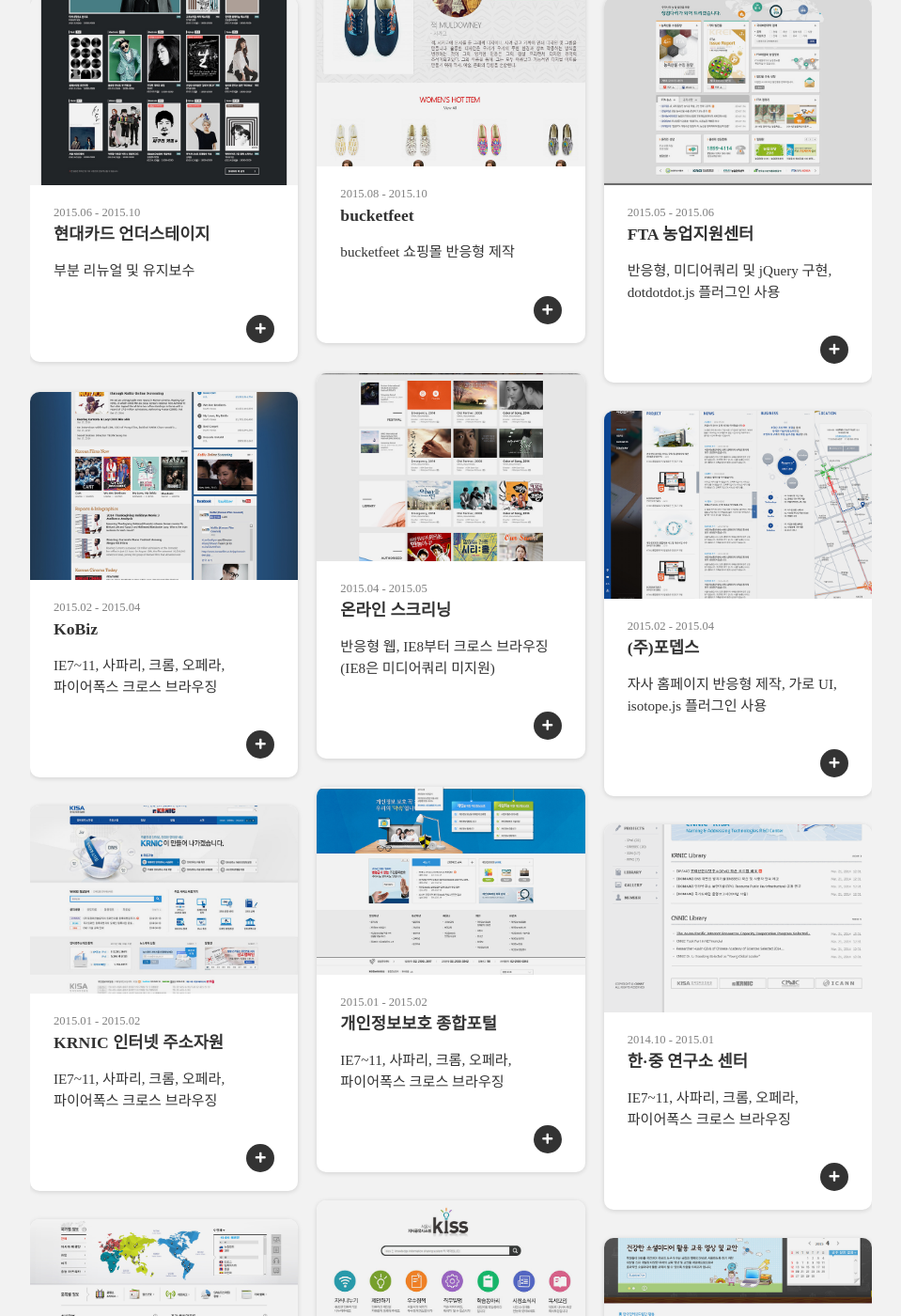
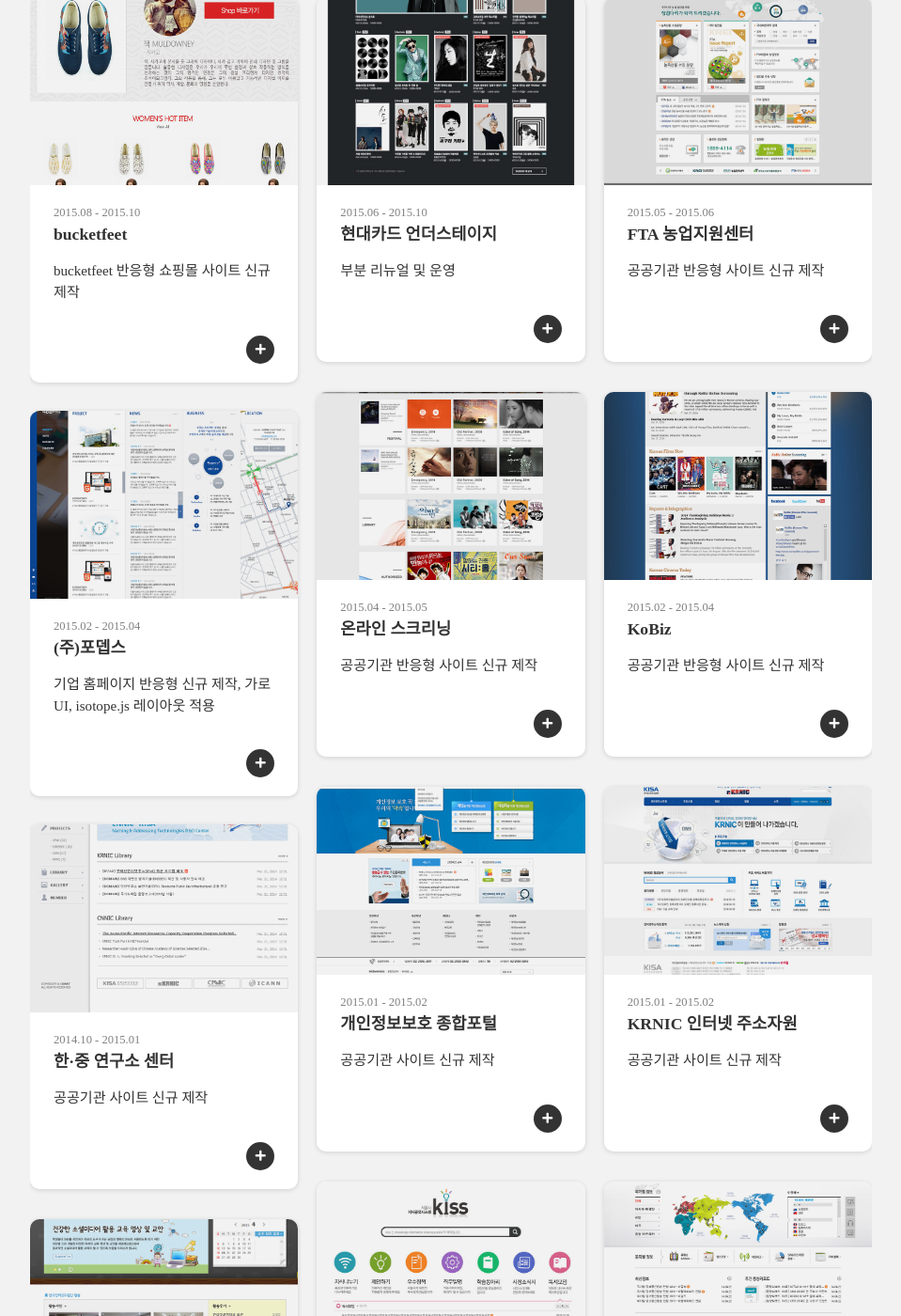
Before and after one commit to JeongrakChoi/JeongrakChoi.github.io, a Jekyll site: the page built from portfolio.html, in a window 1280 px wide and 1400 px high, scrolled down 2861 px. Shown: the whole window at 94% size, without its empty margins (160-1119 px from the left). Built offline with Jekyll 4.4.1, drawn with Linux system fonts in a browser that asks for light colours; nearby versions of some CDN libraries; some web fonts are replaced; some of the changed text lies outside the part shown.

Commit message:
Update projects.yml

```diff
--- a/_data/projects.yml
+++ b/_data/projects.yml
@@ -16,7 +16,7 @@
     date : 2021.02 - 2021.04
     title : 뉴스스퀘어
     summary : 퍼블리싱(Responsive Web)
-    description : 반응형 웹 사이트 리뉴얼
+    description : 메인 페이지 + 서브 페이지 리뉴얼 및 운영
 
 - project :
     print : True # If 'False' is selected, it will not be displayed in 'home.html > aside > .proj-content'.
@@ -26,7 +26,7 @@
     date : 2019.09 - 2021.02
     title : 이니스프리 글로벌
     summary : 퍼블리싱(Responsive Web)
-    description : 반응형 웹 브랜드 사이트 리뉴얼 및 운영
+    description : 메인 페이지 + 서브 페이지 리뉴얼 및 운영
 
 - project :
     print : True # If 'False' is selected, it will not be displayed in 'home.html > aside > .proj-content'.
@@ -119,7 +119,7 @@
     date : 2015.10 - 2015.11
     title : hyStyle
     summary : 퍼블리싱(Web + Mobile)
-    description : 웹에이전시 기업 사이트 제작
+    description : 웹에이전시 기업 사이트 신규 제작
 
 - project :
     print : True # If 'False' is selected, it will not be displayed in 'home.html > aside > .proj-content'.
@@ -129,7 +129,7 @@
     date : 2015.08 - 2015.10
     title : bucketfeet
     summary : 퍼블리싱(Responsive Web)
-    description : bucketfeet 쇼핑몰 반응형 제작
+    description : bucketfeet 반응형 쇼핑몰 사이트 신규 제작
 
 - project :
     print : True # If 'False' is selected, it will not be displayed in 'home.html > aside > .proj-content'.
@@ -139,7 +139,7 @@
     date : 2015.06 - 2015.10
     title : 현대카드 언더스테이지
     summary : 퍼블리싱(Web + Mobile)
-    description : 부분 리뉴얼 및 유지보수
+    description : 부분 리뉴얼 및 운영
     contents :
         - title : Mobile
           image : understage02.jpg
@@ -152,7 +152,7 @@
     date : 2015.05 - 2015.06
     title : FTA 농업지원센터
     summary : 퍼블리싱(Responsive Web)
-    description : 반응형, 미디어쿼리 및 jQuery 구현, dotdotdot.js 플러그인 사용
+    description : 공공기관 반응형 사이트 신규 제작
     contents :
         - title : Responsive Web
           image : fta02.jpg
@@ -165,7 +165,7 @@
     date : 2015.04 - 2015.05
     title : 온라인 스크리닝
     summary : 퍼블리싱(Responsive Web)
-    description : 반응형 웹, IE8부터 크로스 브라우징(IE8은 미디어쿼리 미지원)
+    description : 공공기관 반응형 사이트 신규 제작
     contents :
         - title : Responsive Web
           image : os02.jpg
@@ -178,7 +178,7 @@
     date : 2015.02 - 2015.04
     title : KoBiz
     summary : 퍼블리싱(Web + Mobile)
-    description : IE7~11, 사파리, 크롬, 오페라, 파이어폭스 크로스 브라우징
+    description : 공공기관 반응형 사이트 신규 제작
     contents :
         - title : Mobile
           image : kobiz02.jpg
@@ -191,7 +191,7 @@
     date : 2015.02 - 2015.04
     title : (주)포뎁스
     summary : 퍼블리싱(Responsive Web)
-    description : 자사 홈페이지 반응형 제작, 가로 UI, isotope.js 플러그인 사용
+    description : 기업 홈페이지 반응형 신규 제작, 가로 UI, isotope.js 레이아웃 적용
 
 - project :
     print : True # If 'False' is selected, it will not be displayed in 'home.html > aside > .proj-content'.
@@ -201,7 +201,7 @@
     date : 2015.01 - 2015.02
     title : 개인정보보호 종합포털
     summary : 퍼블리싱(Web + Mobile)
-    description : IE7~11, 사파리, 크롬, 오페라, 파이어폭스 크로스 브라우징
+    description : 공공기관 사이트 신규 제작
     contents :
         - title : Mobile
           image : privacy02.jpg
@@ -214,7 +214,7 @@
     date : 2015.01 - 2015.02
     title : KRNIC 인터넷 주소자원
     summary : 퍼블리싱(Web)
-    description : IE7~11, 사파리, 크롬, 오페라, 파이어폭스 크로스 브라우징
+    description : 공공기관 사이트 신규 제작
 
 - project :
     print : True # If 'False' is selected, it will not be displayed in 'home.html > aside > .proj-content'.
@@ -224,7 +224,7 @@
     date : 2014.10 - 2015.01
     title : 한·중 연구소 센터
     summary : 퍼블리싱(Web)
-    description : IE7~11, 사파리, 크롬, 오페라, 파이어폭스 크로스 브라우징
+    description : 공공기관 사이트 신규 제작
 
 - project :
     print : True # If 'False' is selected, it will not be displayed in 'home.html > aside > .proj-content'.
@@ -234,7 +234,7 @@
     date : 2014.08 - 2014.10
     title : 서울시 지식공유시스템
     summary : 퍼블리싱(Web)
-    description :  유지보수 및 신규 페이지 제작
+    description :  부분 리뉴얼 및 운영
     contents :
         - title : Web
           image : seoul02.jpg
@@ -248,7 +248,7 @@
     date : 2014.06 - 2014.08
     title : CONEX 방송통신정보시스템
     summary : 퍼블리싱(Web + Mobile)
-    description :  사이트 전체 리뉴얼 퍼블리싱
+    description :  공공기관 사이트 신규 제작
     contents :
         - title : Mobile
           image : conex02.jpg
@@ -261,7 +261,7 @@
     date : 2014.05 - 2014.06
     title : 인터넷 윤리문화
     summary : 퍼블리싱(Web)
-    description :  부분 리뉴얼 및 유지보수
+    description :  부분 리뉴얼 및 운영
 
 - project :
     print : True # If 'False' is selected, it will not be displayed in 'home.html > aside > .proj-content'.
@@ -271,7 +271,7 @@
     date : 2014.03 - 2014.05
     title : KREI 농업관측센터
     summary : 퍼블리싱(Web + Mobile)
-    description :  선임 퍼블리셔 1명과 프론트 및 관리자 시스템 페이지 퍼블리싱
+    description :  부분 리뉴얼 및 운영
     contents :
         - title : Mobile
           image : krei02.jpg
@@ -284,7 +284,7 @@
     date : 2014.01 - 2014.03
     title : 사브 밀러 CRM 시스템
     summary : 퍼블리싱(Web + Mobile)
-    description :  데이터들을 각종 차트 및 통계 디자인으로 연동한 시스템 사이트의 퍼블리싱
+    description : 차트 및 통계 API 연동한 웹 기반 시스템 퍼블리싱
     contents :
         - title : Web
           image : miller02.jpg
```
